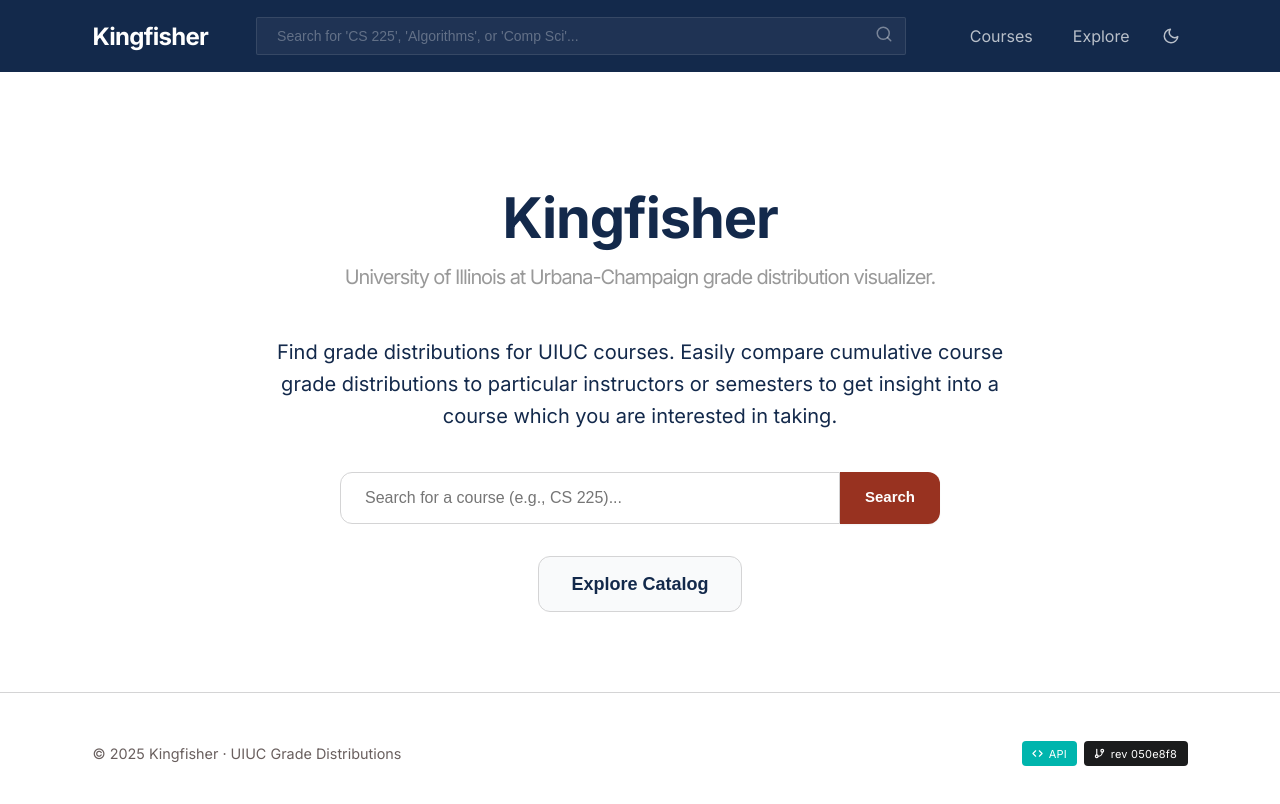
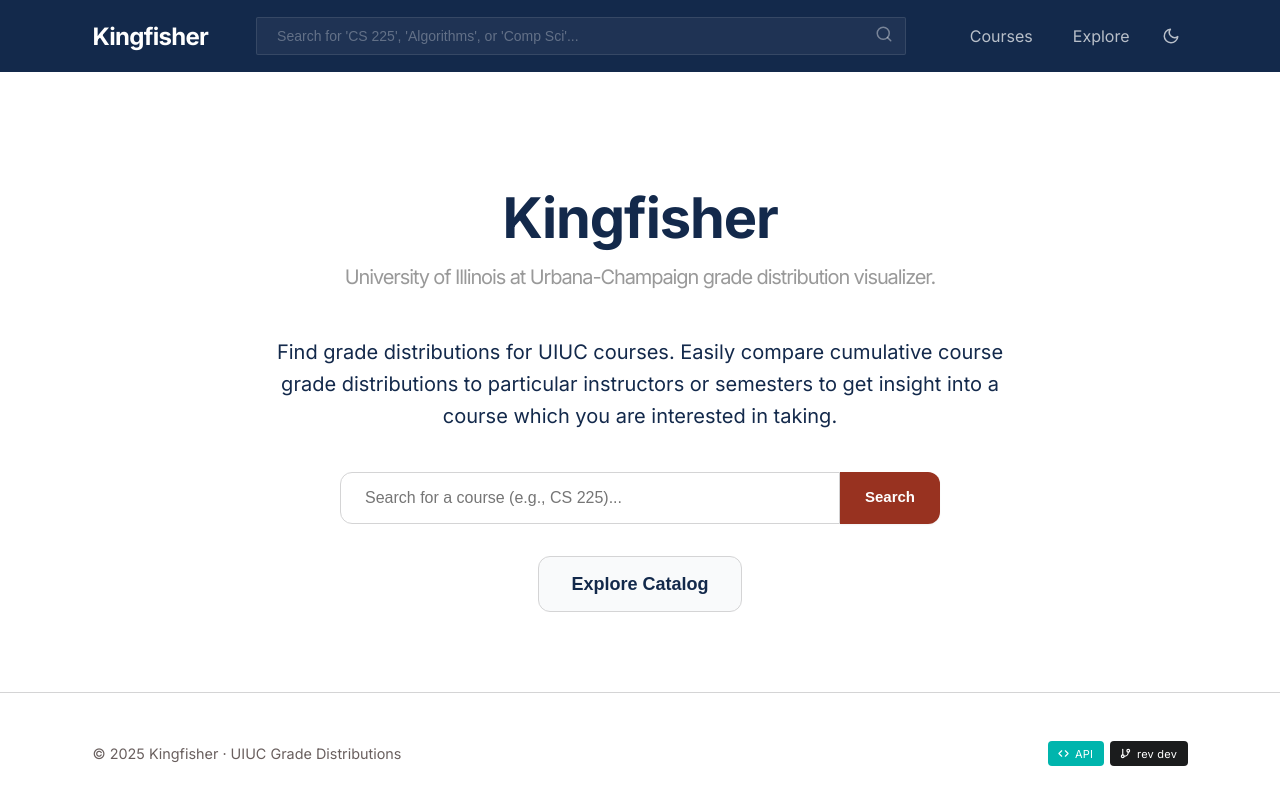
Before and after one commit to r-thak/kingfisher-web, a React (Vite) app: page / in a window 1280 px wide. Shown: the top 804 px of the page. Built offline with nearby package versions, Linux system fonts and the light colour scheme.

Commit message:
auto hashing

```diff
--- a/src/components/Layout.jsx
+++ b/src/components/Layout.jsx
@@ -3,8 +3,8 @@
 import { useTheme } from '../context/ThemeContext';
 import SearchBox from './SearchBox';
 
-const COMMIT_HASH = '050e8f8cb43391cede5f50c301a5a17a76ad112b';
-const COMMIT_SHORT = '050e8f8';
+const COMMIT_HASH = typeof __COMMIT_HASH__ !== 'undefined' ? __COMMIT_HASH__ : 'dev';
+const COMMIT_SHORT = typeof __COMMIT_SHORT__ !== 'undefined' ? __COMMIT_SHORT__ : 'dev';
 const API_URL = 'https://github.com/r-thak/kingfisher-api';
 const WEB_REPO_URL = 'https://github.com/r-thak/kingfisher-web';
 
--- a/vite.config.js
+++ b/vite.config.js
@@ -1,8 +1,23 @@
 import { defineConfig } from 'vite'
 import react from '@vitejs/plugin-react'
+import { execSync } from 'child_process'
+
+let commitHash = 'dev'
+let commitShort = 'dev'
+
+try {
+  commitHash = execSync('git rev-parse HEAD').toString().trim()
+  commitShort = execSync('git rev-parse --short HEAD').toString().trim()
+} catch (e) {
+  console.warn('Failed to fetch git commit hash', e)
+}
 
 export default defineConfig({
   plugins: [react()],
+  define: {
+    '__COMMIT_HASH__': JSON.stringify(commitHash),
+    '__COMMIT_SHORT__': JSON.stringify(commitShort),
+  },
   server: {
     host: '0.0.0.0',
     port: 5903,
```
